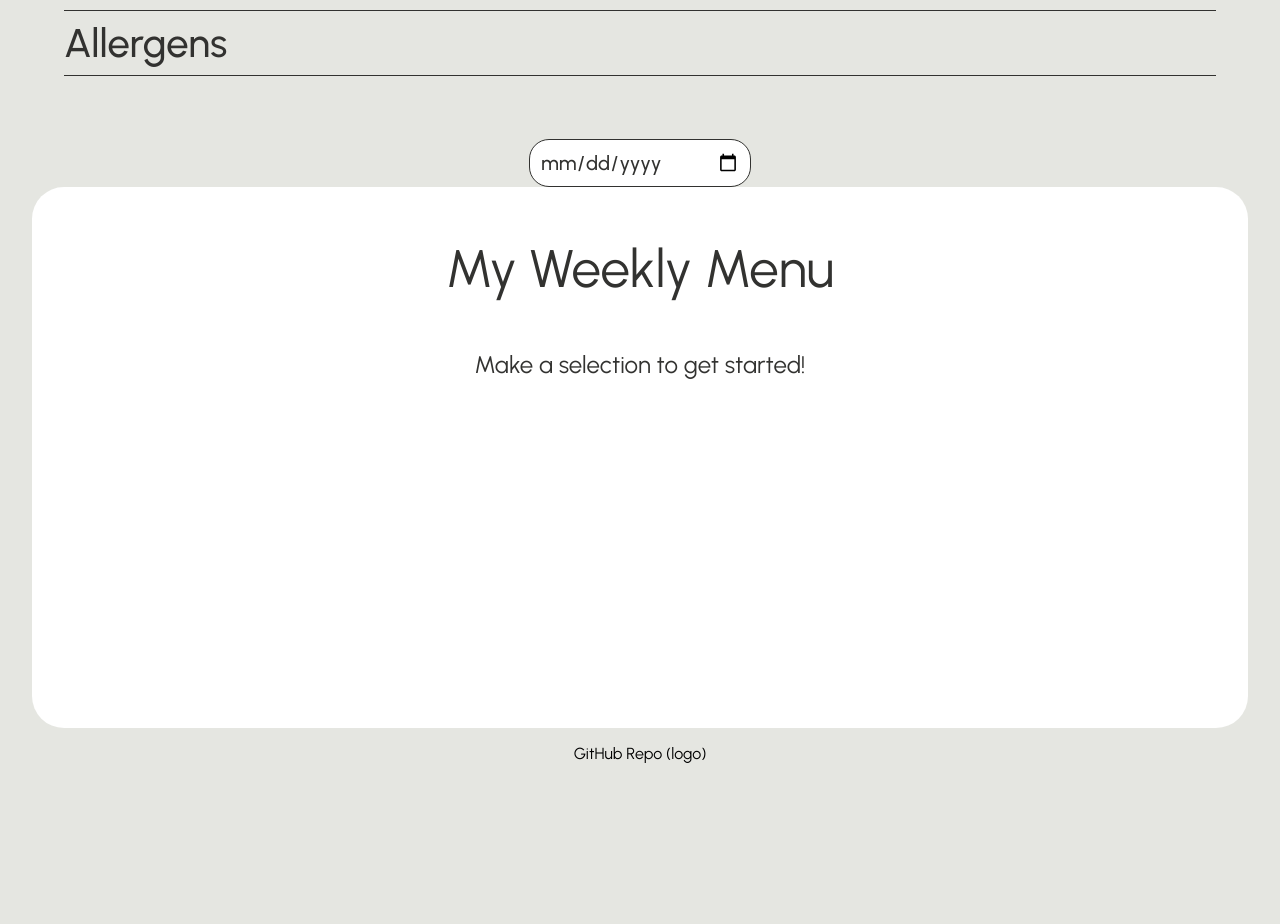
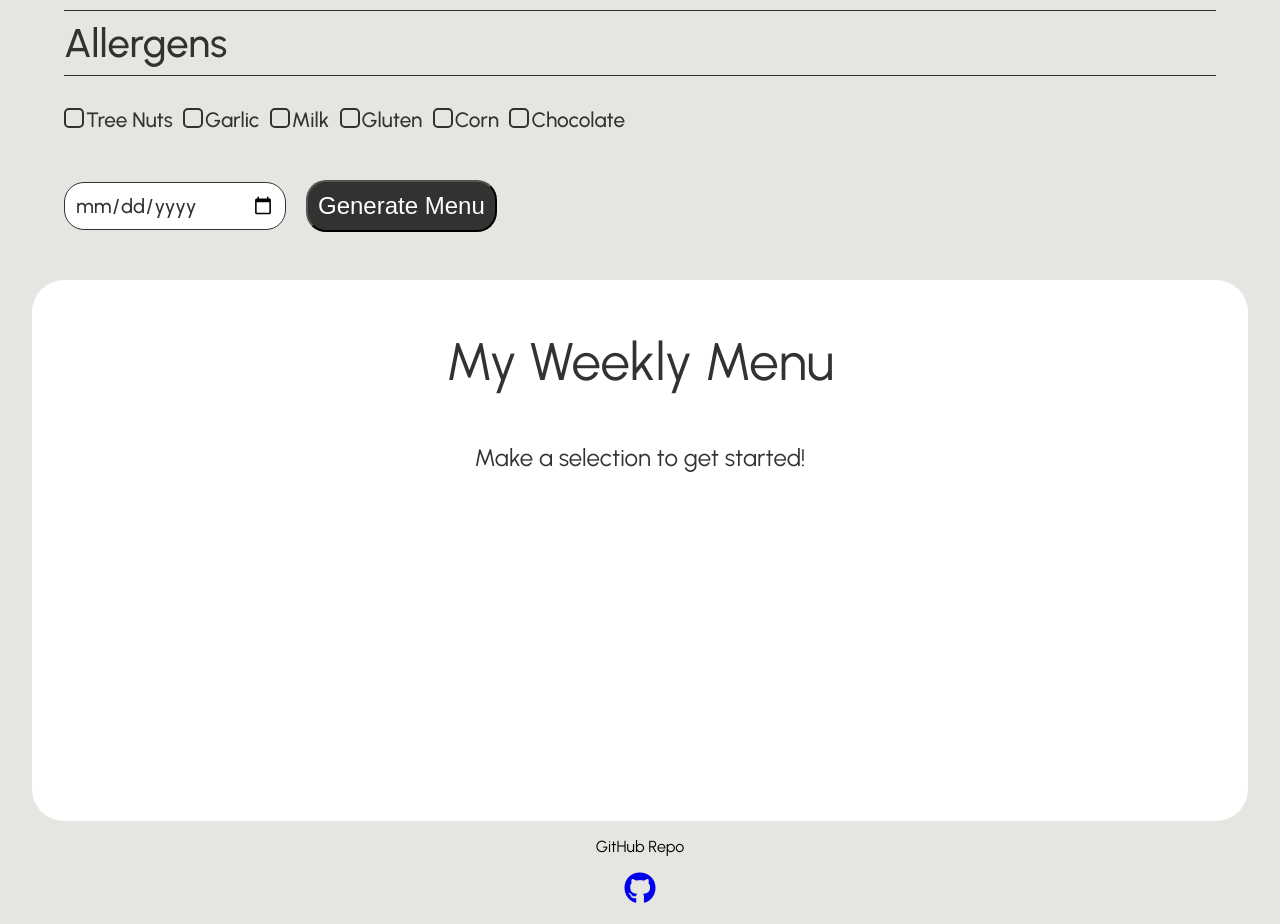
Before and after one commit to chingu-voyages/V53-tier1-team-01, a plain HTML site: page index.html in a window 1280 px wide. Shown: the part 180-1104 px from the top of the page. Before the commit the page ends 959 px from the top, so only its background shows below. Drawn offline with Linux system fonts and the light colour scheme.

Commit message:
Added footer logo and styling

```diff
--- a/index.html
+++ b/index.html
@@ -10,6 +10,7 @@
         <link href="https://fonts.googleapis.com/css2?family=Urbanist:wght@100..900&display=swap" rel="stylesheet">
         <link rel="stylesheet"
             href="https://cdnjs.cloudflare.com/ajax/libs/font-awesome/4.7.0/css/font-awesome.min.css">
+            <script src="https://kit.fontawesome.com/c0ddac57d5.js" crossorigin="anonymous"></script>
 
         <title>Your Page Title</title>
     </head>
@@ -34,10 +35,15 @@
                     </ul>
                 </section>
 
-                <section class="calendar">
-                    <!--<label for="date">Select Start date:</label>-->
-                    <input type="date" id="calendarStartDatePicker" name="calendarStartDatePicker">
-                </section>
+                <div class="selection">
+                    <section class="calendar">
+                        <!--<label for="date">Select Start date:</label>-->
+                        <input type="date" id="calendarStartDatePicker" name="calendarStartDatePicker">
+                    </section>
+
+                    <button class="generate-button" id="generateBtn">Generate Menu</button>
+                </div>
+
             </div>
         </header>
           <!--  <section class="calendar">
@@ -66,7 +72,10 @@
         </main>
 
         <footer>
-            <p>GitHub Repo (logo) </logo></p>
+            <p>GitHub Repo</p>
+            <a href="https://github.com/chingu-voyages/V53-tier1-team-01">
+                <i class="fa-brands fa-github"></i>
+            </a>
             <!-- light style -->
         </footer>
 
```
